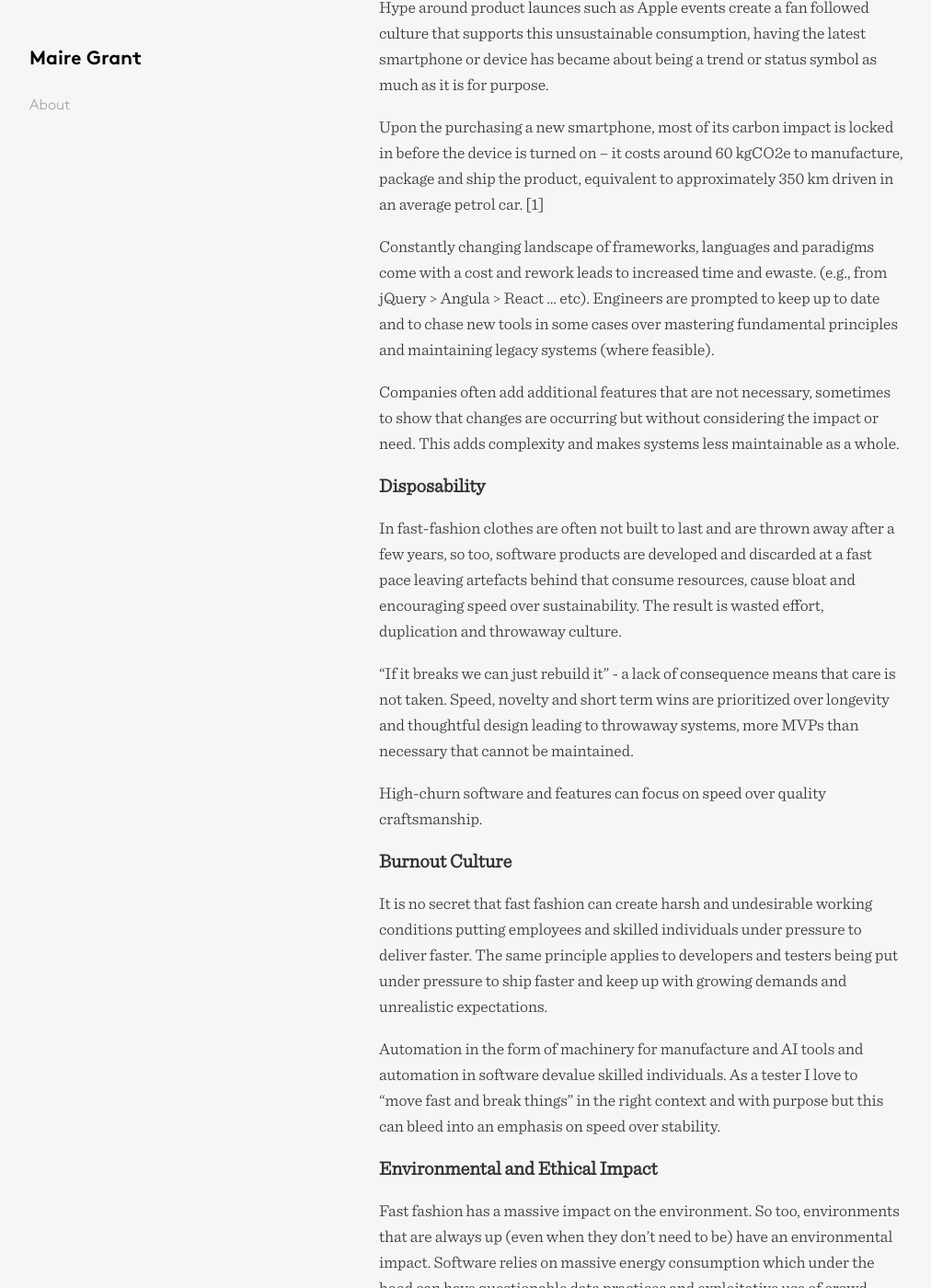
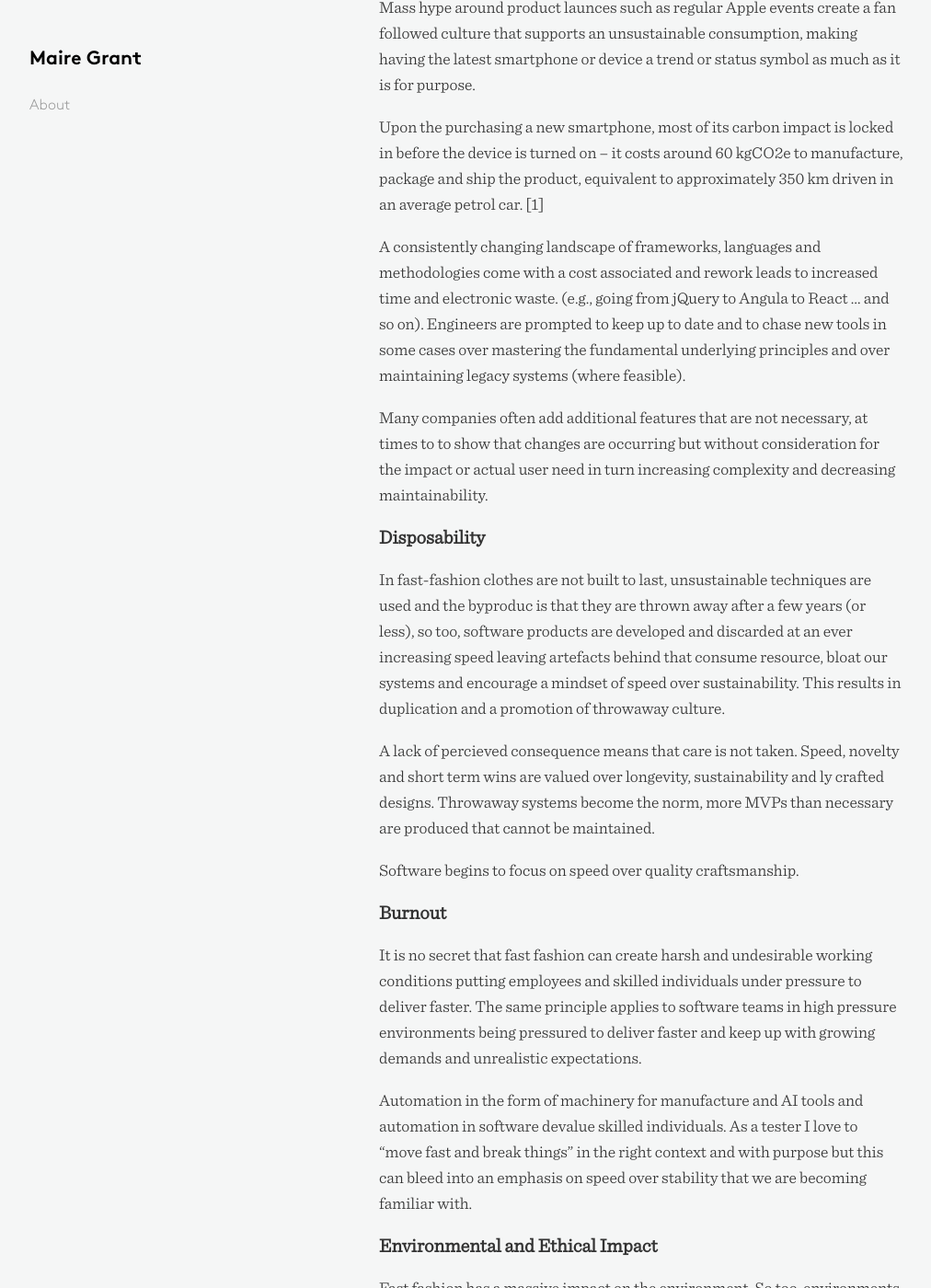
Before and after one commit to mairegrant/mairegrant.github.io, a Jekyll site: the page built from _posts/2025-06-10-Slow-Testing.md, in a window 1280 px wide and 1400 px high, scrolled down 563 px. Shown: the whole window at 92% size, without its empty margins (38-1050 px from the left). Built offline with Jekyll 4.4.1, drawn with Linux system fonts in a browser that asks for light colours; some of the changed text lies outside the part shown.

Commit message:
article changes

```diff
--- a/_posts/2025-06-10-Slow-Testing.md
+++ b/_posts/2025-06-10-Slow-Testing.md
@@ -4,84 +4,75 @@
 published:  true
 ---
 
-# What is fast tech - an analysis of fast fashion vs software development
+# What is fast tech - what can we learn from fast fashion in tech?
 
-By now everyone is aware of the repercussions of fast fashion and over consumerism but what learning can we apply from this to software development and is it too going in the same direction?
+By now we are all aware of the repercussions of fast fashion and over consumerism but what learnings can we apply from this to software development and is it too going in the same direction?
 
 ## Overproduction and Overconsumption
-We have seen the rise of micro-trends in fashion, with more means than ever before of influencing and advertising to people. These micro-trends mean new products are being pushed out as fast as possible and people are consuming beyond their means.
+We have seen the rise of micro-trends in fashion, with more means than ever before of influencing and advertising to people. These micro-trends mean new products are being pushed out as fast as possible and that people are consuming beyond their means.
 
-Tech companies release new models, a new smartphone, wearables and devices incrementally even if little to nothing has changed knowing that people will buy the new products even if their existing devices still work.
+Tech companies often release new models of devices incrementally even if little to nothing has changed knowing that people will buy these new products even if their existing devices still work.
 
-Hype around product launces such as Apple events create a fan followed culture that supports this unsustainable consumption, having the latest smartphone or device has became about being a trend or status symbol as much as it is for purpose.
+Mass hype around product launces such as regular Apple events create a fan followed culture that supports an unsustainable consumption, making having the latest smartphone or device a trend or status symbol as much as it is for purpose.
 
 Upon the purchasing a new smartphone, most of its carbon impact is locked in before the device is turned on – it costs around 60 kgCO2e to manufacture, package and ship the product, equivalent to approximately 350 km driven in an average petrol car. [1]
 
-Constantly changing landscape of frameworks, languages and paradigms come with a cost and rework leads to increased time and ewaste. (e.g., from jQuery > Angula > React ... etc). Engineers are prompted to keep up to date and to chase new tools in some cases over mastering fundamental principles and maintaining legacy systems (where feasible).
+A consistently changing landscape of frameworks, languages and methodologies come with a cost associated and rework leads to increased time and electronic waste. (e.g., going from jQuery to Angula to React ... and so on). Engineers are prompted to keep up to date and to chase new tools in some cases over mastering the fundamental underlying principles and over maintaining legacy systems (where feasible).
 
-Companies often add additional features that are not necessary, sometimes to show that changes are occurring but without considering the impact or need. This adds complexity and makes systems less maintainable as a whole.
+Many companies often add additional features that are not necessary, at times to to show that changes are occurring but without consideration for the impact or actual user need in turn increasing complexity and decreasing maintainability.
 
 ## Disposability
-In fast-fashion clothes are often not built to last and are thrown away after a few years, so too, software products are developed and discarded at a fast pace leaving artefacts behind that consume resources, cause bloat and encouraging speed over sustainability. The result is wasted effort, duplication and throwaway culture.
+In fast-fashion clothes are not built to last, unsustainable techniques are used and the byproduc is that they are thrown away after a few years (or less), so too, software products are developed and discarded at an ever increasing speed leaving artefacts behind that consume resource, bloat our systems and encourage a mindset of speed over sustainability. This results in duplication and a promotion of throwaway culture.
 
-"If it breaks we can just rebuild it" - a lack of consequence means that care is not taken. Speed, novelty and short term wins are prioritized over longevity and thoughtful design leading to throwaway systems, more MVPs than necessary that cannot be maintained.
+A lack of percieved consequence means that care is not taken. Speed, novelty and short term wins are valued over longevity, sustainability and ly crafted designs. Throwaway systems become the norm, more MVPs than necessary are produced that cannot be maintained.
 
-High-churn software and features can focus on speed over quality craftsmanship.
+Software begins to focus on speed over quality craftsmanship.
 
-## Burnout Culture
-It is no secret that fast fashion can create harsh and undesirable working conditions putting employees and skilled individuals under pressure to deliver faster. The same principle applies to developers and testers being put under pressure to ship faster and keep up with growing demands and unrealistic expectations.
+## Burnout
+It is no secret that fast fashion can create harsh and undesirable working conditions putting employees and skilled individuals under pressure to deliver faster. The same principle applies to software teams in high pressure environments being pressured to deliver faster and keep up with growing demands and unrealistic expectations.
 
-Automation in the form of machinery for manufacture and AI tools and automation in software devalue skilled individuals.
-As a tester I love to "move fast and break things" in the right context and with purpose but this can bleed into an emphasis on speed over stability.
+Automation in the form of machinery for manufacture and AI tools and automation in software devalue skilled individuals. As a tester I love to "move fast and break things" in the right context and with purpose but this can bleed into an emphasis on speed over stability that we are becoming familiar with.
 
 ## Environmental and Ethical Impact
-Fast fashion has a massive impact on the environment. So too, environments that are always up (even when they don't need to be) have an environmental impact. Software relies on massive energy consumption which under the hood can have questionable data practices and exploitative use of crowd labour (e.g AI labelling and training).
+Fast fashion has a massive impact on the environment. So too, environments that are always up (even when they don't need to be) have a negative environmental impact. Software relies on massive energy consumption overheads which under the hood can lead to questionable practices (think data and crowd labour).
 
 ## Slow Fashion
-The opposite of fast fashion is slow fashion where quality, materials, ethics, sustainability, integrity and longevity are prioritised over mass production.
+The opposite of fast fashion is slow fashion where high quality, thoughful materials, ethics, sustainability, integrity and stability and long-term impact are prioritised en-masse production.
 
 |Fast Fashion |Slow Fashion  | Slow Tech Equivalent |
 |--|--|--|
-|Disposable  |Made to last, reusable, repairable  | Scalable and sustainable codebases that can be scaled up or down |
-|Low Quality Materials | Higher quality materials, intentionally selected, durable, sustainable | Well thought out code and design patterns, efficient algorithms
-|Driven by trends | Timeless, designed with longevity in mind  | Maintainable code and architecture |
-|Exploitative practices | Fair wages, ethical practices| Transparent development practices and ownership
-|High environmental impact | Sustainable manufacture, reduced environmental impact| Open standards, ethical and fair data use, no biased systems
-|Frequent releases | Reduced number of products, intentional releases| Lean, efficient resource usage, intentional releases |
+|Disposablity  |Made to last, reusable, repairable  | Scalable and sustainable codebases that can be scaled up or down |
+|Low Quality Materials | Higher quality materials, intentionally selected for durability and sustainability | Well thought out code and design patterns, efficient algorithms
+|Trend-driven | Timeless, designed with longer term in mind  | Maintainable code and architecture principes |
+|Exploitative practices | Fair wages, ethical manufacturing practices| Transparent development practices |
+|High environmental impact | Sustainable manufacturing techniques, reduce environmental impact| Imposed standards (data, laws), ethical, no biased systems
+|Frequent releases | Reduce the number of products produced, intentional releases| Intentional releases, maximise delivery, coordinate features |
 
 ## Examples of "Slow" Thinking in a Tech World
-- Open source stewardship, not just needless creation (don't reinvent the wheel)
-- Sustainable UX and design practices, app design that doesn't encourage addiction or endless scrolling - less is more mentality (where applicable).
-- Software that focuses on longevity - Maintain and improve existing systems over rewriting them where possible
-- Green computing - Reduce cloud and ewaste, energy use and reduce carbon emissions.
+- Don't reinvent the wheel, use open source when you can
+- Sustainable design practices, less is more mentality (where applicable), systems that don't promote overconsumption of media and information, digital clutter.
+- Longevity focused softwares - Maintain and improve the existing systems over rewriting if it is possible
+- Green computing practices - Reduce ewaste, energy use and in turn reduce carbon emissions.
 
 ## Action - How can I apply the principles of "slow-tech" in my everyday role?
 As a tester how can I implement these practices in my day-to-day to try and make a difference?
 
 ### Quality Over Speed
-
- - Don't adopt a fast-fashion mindset, don't test just enough to get it
-   out the door, test with purpose and intention. Treat testing as a
-   craft, being thoughtful and keeping long term reliability,
-   performance and scalability in mind.
- - Advocate for comprehensive regression testing, look for edge cases and negative scenarios outside of the happy path.
- - Push back on unrealistic testing timelines that sacrifice thorough test coverage.
- - Let others know when you spot tech-debt that may be detrimental to longevity and long term stability.
+- Don't just do enough to get it out the door, test with purpose and intention. Treat testing as a craft and keep slow fashion principles in mind, e.g for performance, scalability.
+- Promote regular exploratory and regression testing, search for negative scenarios and edge cases.
+- Challenge unrealistic timelines for testing that impact ability to test thoroughly and with full coverage.
+- Flag potential tech debt early on or anything that may be detrimental to the system making it unreliable.
 
 ### Reduce and Reuse
-
- - Reduce the need for constant rewrites, look out for smart reuse, are
-   there libraries, data and artefacts that can be shared among teams
-   and team members?
+- Reuse libraries, paradigms, test data and artefacts among team members and teams to reduce maintainability and time to create.
  - Can we share documentation and principles that help us to align?
 
-### Foster a Culture of Craftsmanship and Inclusivity
+### Champion Craftsmanship and Inclusivity
 
  - Quality over quantity. Treat testing as the craft and skill that it
    is. Take care in crafting thoughtful test scripts and test automation
    that requires less maintenance and can be scaled.
- - Shift left, look at pull requests from a testing perspective, are we
-   building testable code or are we using testing as a tickbox.
+ - Shift left, look at pull requests, unit tests, UI/UX designs from a testing perspective, are we building testable code and systems or are we using testing as a tickbox.
  - Consider accessibility, usability and edge cases early in order to
    reduce rework for unconsidered non-functional requirements.
  - Write code with future requirements in mind so that less rework is
@@ -91,13 +82,13 @@
 
 Quality > Speed
 
-Longevity > Trendiness (maintainable tests, reusable tools)
+Longevity > Trends (maintainable tests, reusable tools)
 
 Ethics > Lack of Transparency (Question shady design practices and data use)
 
-Sustainability > Burnout (Health workloads and long-term focus)
+Sustainability > Burnout (Balance, positivity and healty workloads for long-term efficiency)
 
-Craftmanship > Shortcuts (Take pride in delivering valuable work)
+Craftmanship > Shortcuts (Take pride in delivering valuable skilled work)
 
 ### References and Further Reading
 [1] https://www.carbontrust.com/news-and-insights/insights/smart-phones-smart-choices-harnessing-purchasing-power-to-reduce-the-carbon-impact-of-our-phones
```
